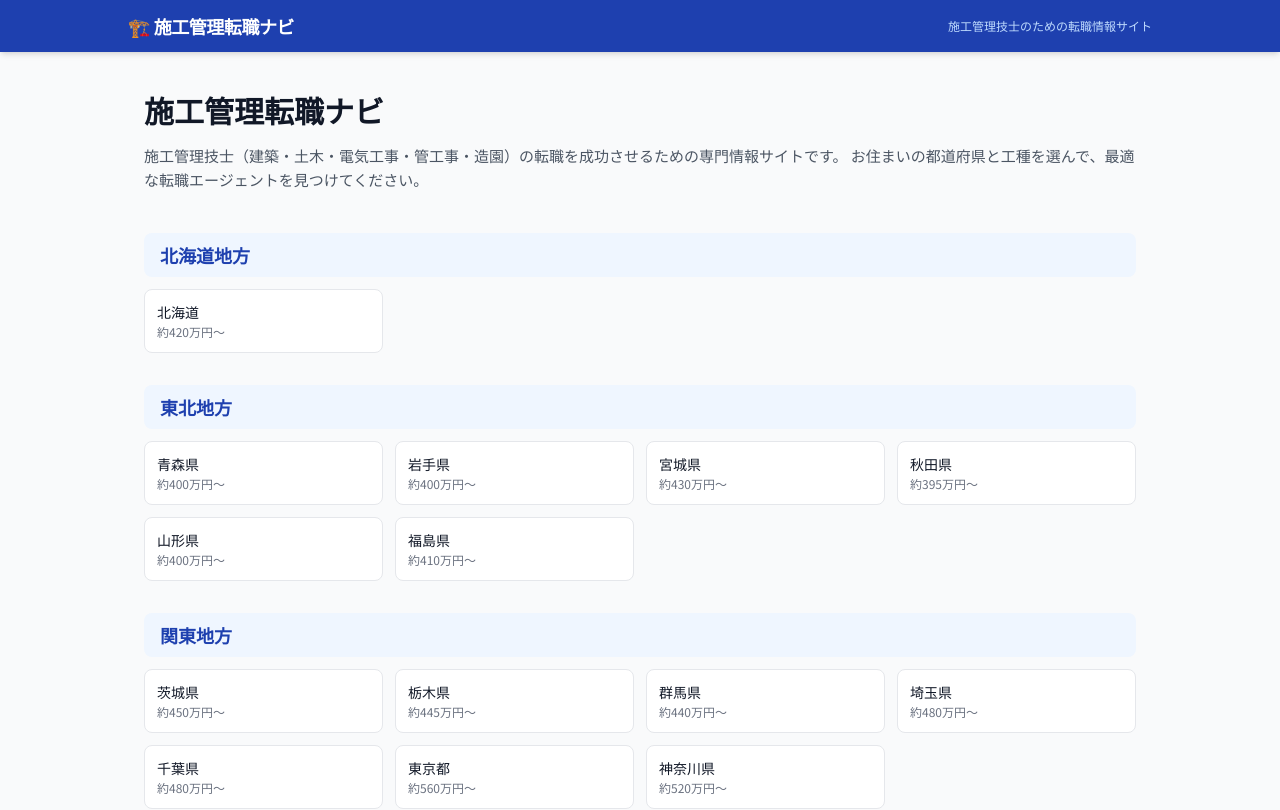
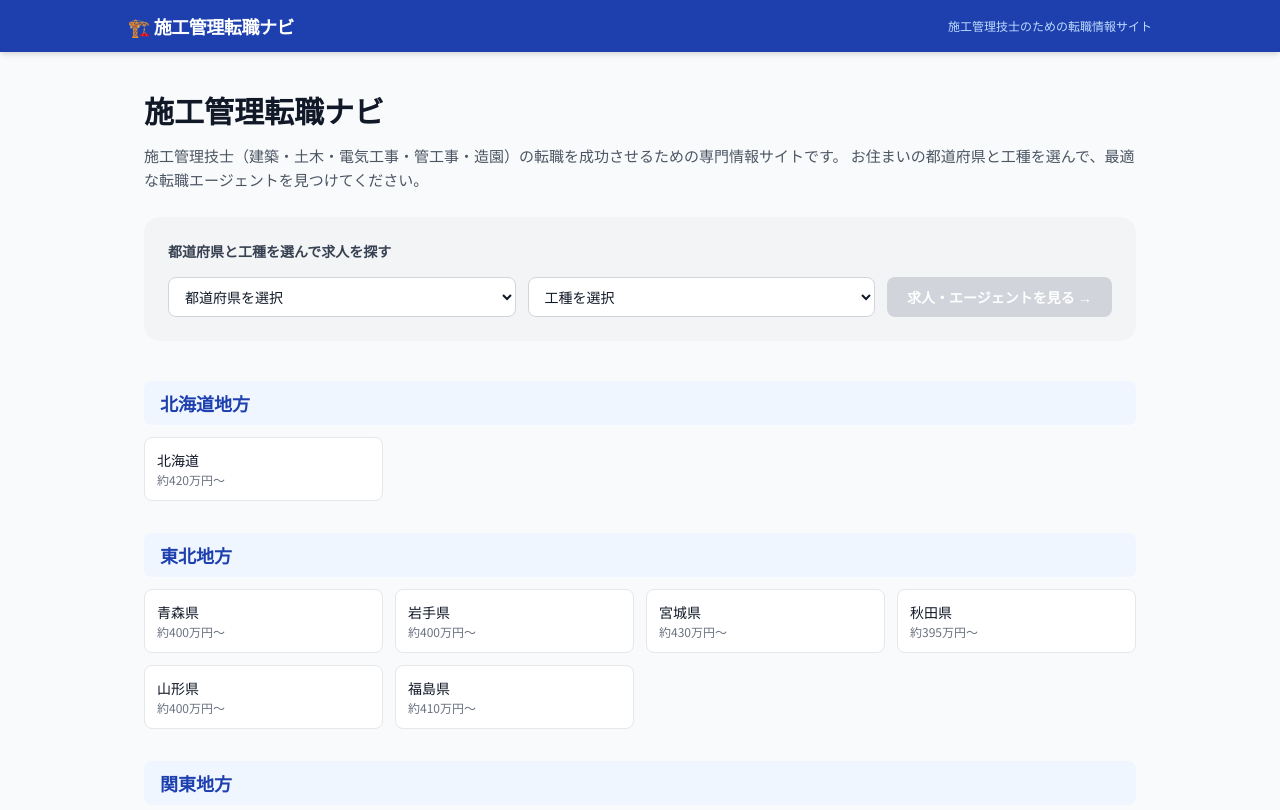
Before and after one commit to atsuhiromovie/sekoukan-affiliate, a Next.js app: page / in a window 1280 px wide. Shown: the top 810 px of the page. Built offline with nearby package versions, Linux system fonts and the light colour scheme.

Commit message:
feat: 都道府県×工種セレクターをTOPページに追加

```diff
--- a/app/page.tsx
+++ b/app/page.tsx
@@ -1,6 +1,7 @@
 import Link from 'next/link';
 import { Metadata } from 'next';
 import { PREFS, JOB_TYPES } from '../lib/constants';
+import PrefJobSelector from '../components/PrefJobSelector';
 
 export const metadata: Metadata = {
   title: '施工管理転職ナビ | 47都道府県×5工種別おすすめエージェント比較',
@@ -21,10 +22,12 @@ export default function HomePage() {
       <h1 className="text-3xl font-bold text-gray-900 mb-4">
         施工管理転職ナビ
       </h1>
-      <p className="text-gray-600 leading-relaxed mb-10">
+      <p className="text-gray-600 leading-relaxed mb-6">
         施工管理技士（建築・土木・電気工事・管工事・造園）の転職を成功させるための専門情報サイトです。
         お住まいの都道府県と工種を選んで、最適な転職エージェントを見つけてください。
       </p>
+
+      <PrefJobSelector />
 
       {/* 地域別都道府県一覧 */}
       {prefsByRegion.map(({ region, prefs }) => (
--- /dev/null
+++ b/components/PrefJobSelector.tsx
@@ -0,0 +1,59 @@
+'use client';
+
+import { useState } from 'react';
+import { useRouter } from 'next/navigation';
+import { PREFS, JOB_TYPES } from '../lib/constants';
+
+export default function PrefJobSelector() {
+  const [prefId, setPrefId] = useState('');
+  const [jobTypeId, setJobTypeId] = useState('');
+  const router = useRouter();
+
+  const canSubmit = prefId !== '' && jobTypeId !== '';
+
+  const handleClick = () => {
+    if (!canSubmit) return;
+    router.push(`/${prefId}/${jobTypeId}/`);
+  };
+
+  return (
+    <div className="bg-gray-100 rounded-2xl p-6 mb-10">
+      <p className="text-sm font-semibold text-gray-700 mb-4">都道府県と工種を選んで求人を探す</p>
+      <div className="flex flex-col sm:flex-row gap-3">
+        <select
+          value={prefId}
+          onChange={(e) => setPrefId(e.target.value)}
+          className="flex-1 border border-gray-300 rounded-lg px-3 py-2 text-sm bg-white text-gray-900 focus:outline-none focus:ring-2 focus:ring-blue-400"
+        >
+          <option value="">都道府県を選択</option>
+          {PREFS.map((pref) => (
+            <option key={pref.id} value={pref.id}>
+              {pref.name}
+            </option>
+          ))}
+        </select>
+
+        <select
+          value={jobTypeId}
+          onChange={(e) => setJobTypeId(e.target.value)}
+          className="flex-1 border border-gray-300 rounded-lg px-3 py-2 text-sm bg-white text-gray-900 focus:outline-none focus:ring-2 focus:ring-blue-400"
+        >
+          <option value="">工種を選択</option>
+          {JOB_TYPES.map((job) => (
+            <option key={job.id} value={job.id}>
+              {job.fullName}
+            </option>
+          ))}
+        </select>
+
+        <button
+          onClick={handleClick}
+          disabled={!canSubmit}
+          className="bg-blue-600 hover:bg-blue-700 disabled:bg-gray-300 disabled:cursor-not-allowed text-white text-sm font-semibold px-5 py-2 rounded-lg transition-colors whitespace-nowrap"
+        >
+          求人・エージェントを見る →
+        </button>
+      </div>
+    </div>
+  );
+}
```
